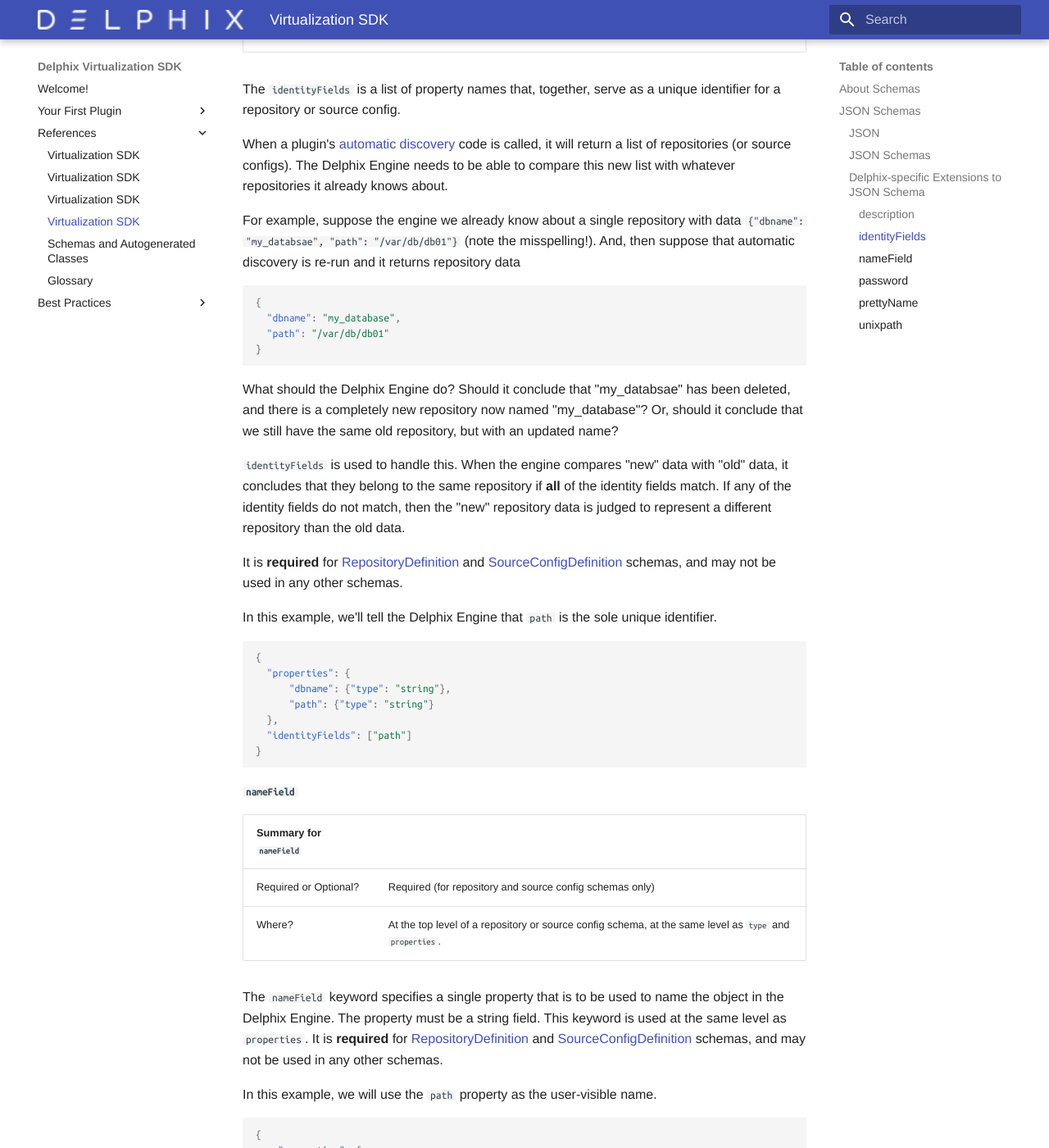
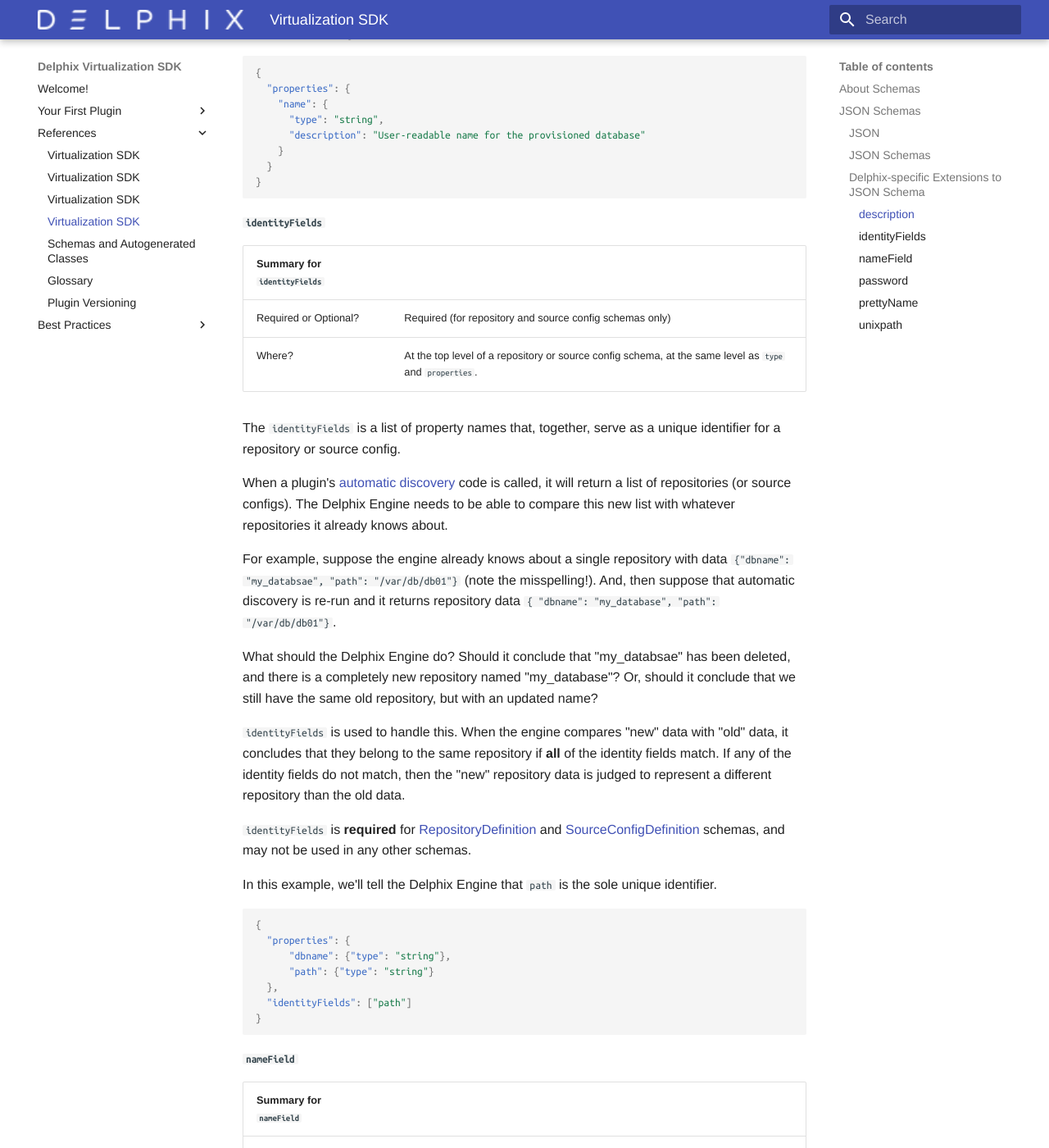
Before and after one commit to delphix/virtualization-sdk, an MkDocs documentation site: the page built from docs/References/Schemas.md, in a window 1280 px wide and 1400 px high, scrolled down 4156 px. Shown: the whole window at 82% size. Built offline with MkDocs 1.6.1 and Material for MkDocs 9.7.7, drawn with Linux system fonts in a browser that asks for light colours; some web fonts are replaced; some of the changed text lies outside the part shown.

Commit message:
Add partial info on versioning

````diff
--- a/docs/References/Schemas.md
+++ b/docs/References/Schemas.md
@@ -146,19 +156,13 @@
 
 When a plugin's [automatic discovery](/References/Glossary/#automatic-discovery) code is called, it will return a list of repositories (or source configs). The Delphix Engine needs to be able to compare this new list with whatever repositories it already knows about.
 
-For example, suppose the engine we already know about a single repository with data `{"dbname": "my_databsae", "path": "/var/db/db01"}` (note the misspelling!). And, then suppose that automatic discovery is re-run and it returns repository data
+For example, suppose the engine already knows about a single repository with data `{"dbname": "my_databsae", "path": "/var/db/db01"}` (note the misspelling!). And, then suppose that automatic discovery is re-run and it returns repository data `{ "dbname": "my_database", "path": "/var/db/db01"}`.
 
-```json
-{
-  "dbname": "my_database",
-  "path": "/var/db/db01"
-}
-```
-What should the Delphix Engine do? Should it conclude that "my_databsae" has been deleted, and there is a completely new repository now named "my_database"? Or, should it conclude that we still have the same old repository, but with an updated name?
+What should the Delphix Engine do? Should it conclude that "my_databsae" has been deleted, and there is a completely new repository named "my_database"? Or, should it conclude that we still have the same old repository, but with an updated name?
 
 `identityFields` is used to handle this. When the engine compares "new" data with "old" data, it concludes that they belong to the same repository if **all** of the identity fields match. If any of the identity fields do not match, then the "new" repository data is judged to represent a different repository than the old data.
 
-It is **required** for [RepositoryDefinition](Schemas_and_Autogenerated_Classes.md#repositorydefinition-schema) and [SourceConfigDefinition](Schemas_and_Autogenerated_Classes.md#sourceconfigdefinition-schema) schemas, and may not be used in any other schemas.
+`identityFields` is **required** for [RepositoryDefinition](Schemas_and_Autogenerated_Classes.md#repositorydefinition-schema) and [SourceConfigDefinition](Schemas_and_Autogenerated_Classes.md#sourceconfigdefinition-schema) schemas, and may not be used in any other schemas.
 
 In this example, we'll tell the Delphix Engine that `path` is the sole unique identifier.
 
````
Also changed, not shown: other parts of docs/References/Schemas.md (+11 -1 lines), docs/Best_Practices/Sensitive_Data.md (+3 -1 lines), docs/References/Glossary.md (+6 -0 lines), docs/References/Plugin_Operations.md (+2 -2 lines), docs/References/Plugin_Versioning.md (added, +49 -0 lines), docs/References/.pages.
